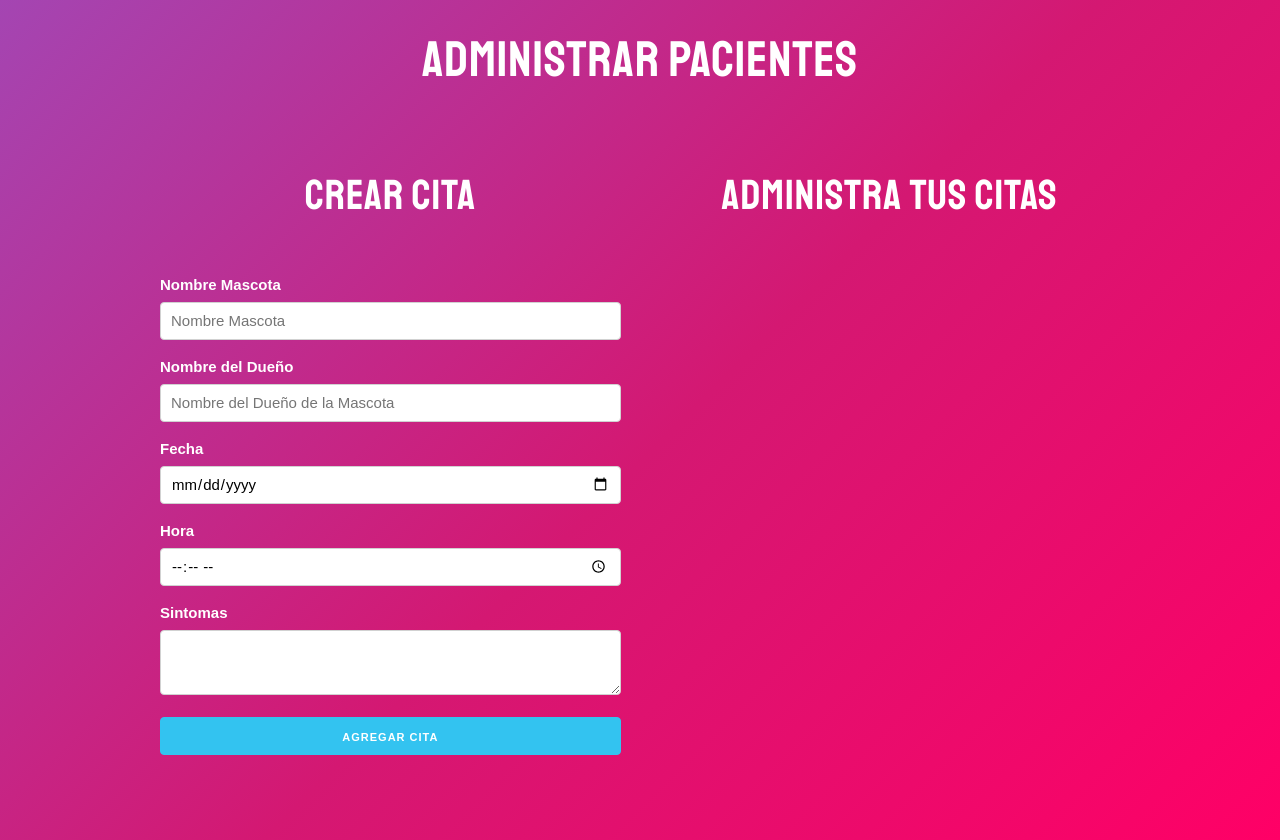
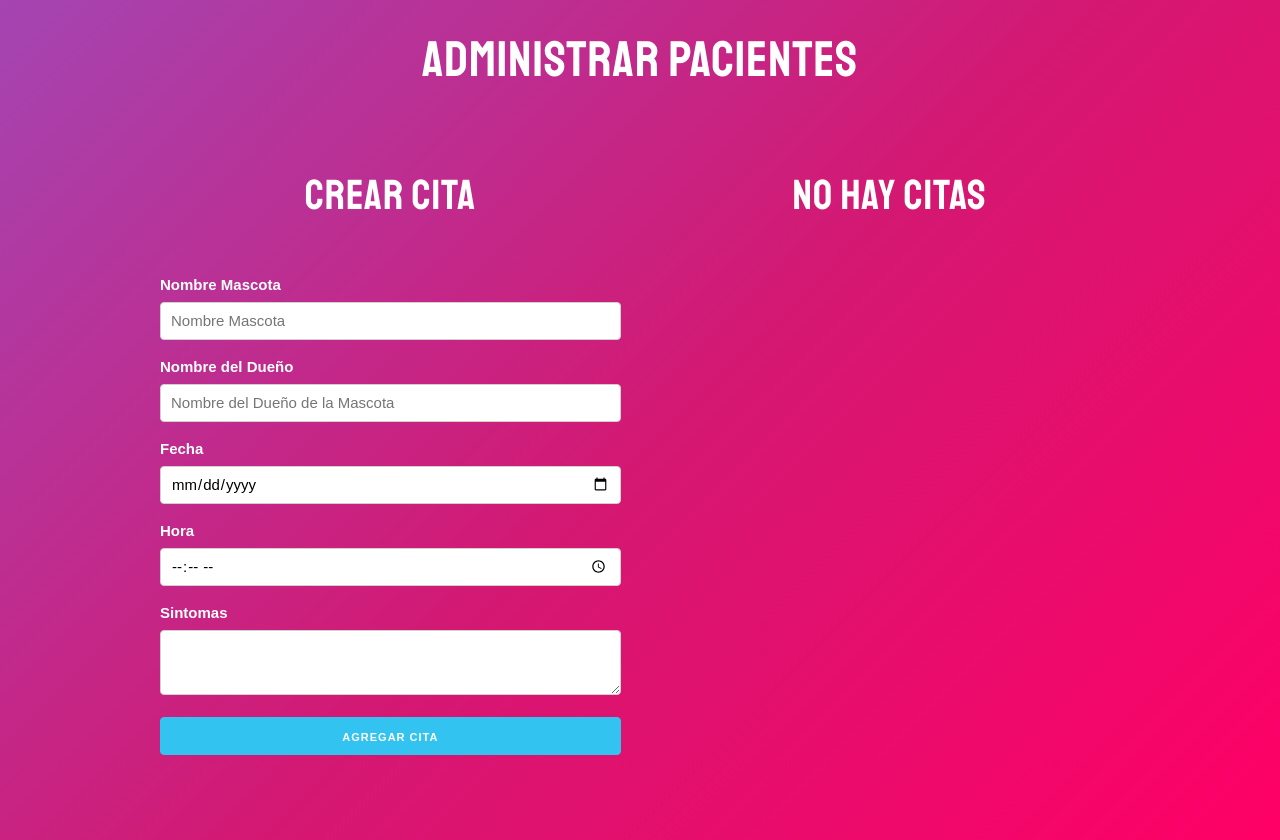
Before and after one commit to AngelGabrielTG/AdministradorPacientes-ReactJs, a React (Create React App) app: page / in a window 1280 px wide. Built offline with nearby package versions, Linux system fonts and the light colour scheme.

Commit message:
Eliminando Citas y Mostrando mensaje condicional

```diff
--- a/src/App.js
+++ b/src/App.js
@@ -15,6 +15,15 @@
     ]);
   }
 
+  //FUNCION QUE ELIMINA UNA CITA POR SU ID
+  const eliminarCita = id => {
+    const nuevaCitas = citas.filter(cita => cita.id !== id);
+    guardarCitas(nuevaCitas);
+  }
+
+  //MENSAJE CONDICIONAL
+  const titulo = citas.length === 0 ? 'No hay citas' : 'Administra tus Citas';
+
   return (
     <Fragment>
       <h1>Administrar Pacientes</h1>
@@ -26,11 +35,12 @@
             />
           </div>
           <div className="one-half column">
-            <h2>Administra tus Citas</h2>
+            <h2>{titulo}</h2>
             {citas.map(cita => (
               <Cita
                 key={cita.id}
                 cita={cita}
+                eliminarCita={eliminarCita}
               />
             ))}
           </div>
--- a/src/components/Cita.js
+++ b/src/components/Cita.js
@@ -1,6 +1,6 @@
 import React from 'react';
 
-const Cita = ({cita}) => {
+const Cita = ({cita, eliminarCita}) => {
     return (
         <div className="cita">
             <p>Mascota: <span>{cita.mascota}</span> </p>
@@ -8,6 +8,10 @@
             <p>Fecha: <span>{cita.fecha}</span> </p>
             <p>Hora: <span>{cita.hora}</span> </p>
             <p>Sintomas: <span>{cita.sintomas}</span> </p>
+            <button
+                className="button eliminar u-full-width"
+                onClick={ () => eliminarCita(cita.id) }
+            >Eliminar &times;</button>
         </div>
     );
 }
```
